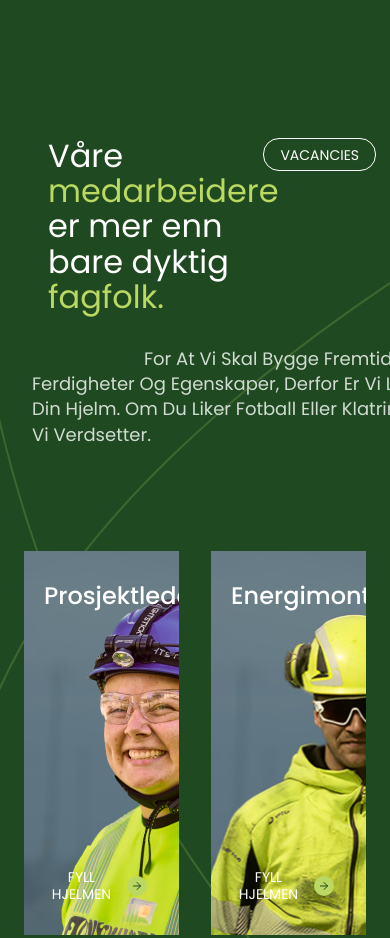
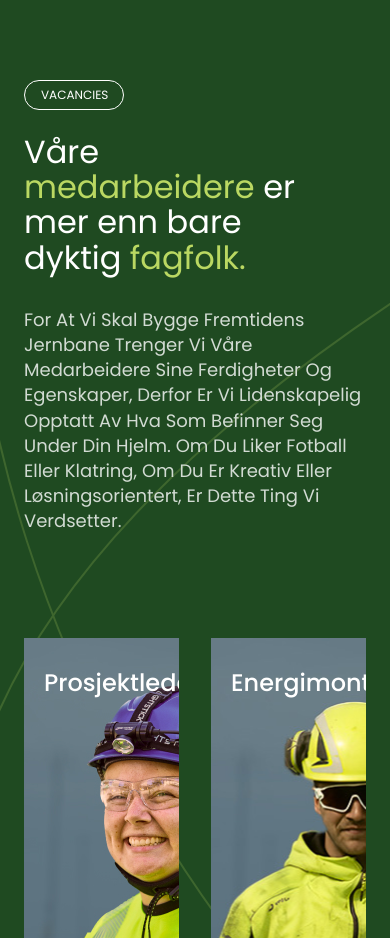
Before and after one commit to adwasar/Baneservice, a website built with webpack: page src/index.html in a window 390 px wide. Shown: the part 757-1695 px from the top of the page. Built offline with nearby package versions, Linux system fonts and the light colour scheme.

Commit message:
feat: vacancions-section responsive design

```diff
--- a/src/index.html
+++ b/src/index.html
@@ -63,19 +63,19 @@
         </div>
       </section>
 
-      <section class="employees-desc">
+      <section class="vacancies">
         <div class="container">
-          <div class="employees-desc__content">
-            <div class="employees-desc__header">
-              <h3 class="employees-desc__title">Våre <span class="employees-desc__title_highlight">medarbeidere
+          <div class="vacancies__content">
+            <div class="vacancies__header">
+              <h3 class="vacancies__title">Våre <span class="vacancies__title_highlight">medarbeidere
                 </span>er
                 mer enn bare dyktig
-                <span class="employees-desc__title_highlight">fagfolk.</span>
+                <span class="vacancies__title_highlight">fagfolk.</span>
               </h3>
-              <div class="title-description">Vacancies</div>
+              <div class="vacancies__title-description title-description">Vacancies</div>
             </div>
           </div>
-          <p class="employees-desc__text text-xl"> For at vi skal bygge fremtidens jernbane trenger vi våre medarbeidere
+          <p class="vacancies__text text-xl"> For at vi skal bygge fremtidens jernbane trenger vi våre medarbeidere
             sine ferdigheter og egenskaper, derfor er vi lidenskapelig opptatt av hva som befinner seg under din hjelm.
             om du liker fotball eller klatring, om du er kreativ eller løsningsorientert, er dette ting vi verdsetter.
           </p>
--- a/src/scss/components/_employees-desc.scss
+++ b/src/scss/components/_vacancies.scss
@@ -1,19 +1,32 @@
-.employees-desc {
+.vacancies {
   &__content {
     margin-top: 138px;
+    @include v-lg {
+      margin-top: 80px;
+    }
   }
 
   &__header {
     display: flex;
     justify-content: space-between;
+    @include v-lg {
+      flex-direction: column-reverse;
+    }
   }
 
   &__title {
+    padding-left: 24px;
     width: 70%;
     font-weight: 400;
-    padding-left: 24px;
     &_highlight {
       color: $bs-light-green;
+    }
+    @include v-lg {
+      margin-top: 24px;
+      padding-left: 0;
+      width: 85%;
+      font-size: 32px;
+      line-height: 35.2px;
     }
   }
 
@@ -27,5 +40,14 @@
     text-indent: 112px;
     text-transform: capitalize;
     color: $green-200;
+    @include v-lg {
+      width: 100%;
+      left: 0;
+      text-indent: 0;
+    }
+  }
+
+  &__title-description {
+    width: 100px;
   }
 }
--- a/src/scss/inc/_text.scss
+++ b/src/scss/inc/_text.scss
@@ -127,6 +127,10 @@ h5 {
   border-radius: 16px;
   text-transform: uppercase;
   font-size: 14px;
+  @include v-md {
+    height: 30px;
+    font-size: 12px;
+  }
   &_white {
     background-color: $white;
     color: $bs-svat;
--- a/src/scss/main.scss
+++ b/src/scss/main.scss
@@ -9,7 +9,7 @@
 @import 'components/header';
 @import 'components/hero';
 @import 'components/video-section';
-@import 'components/employees-desc';
+@import 'components/vacancies';
 @import 'components/cards';
 @import 'components/om-oss';
 @import 'components/footer';
```
